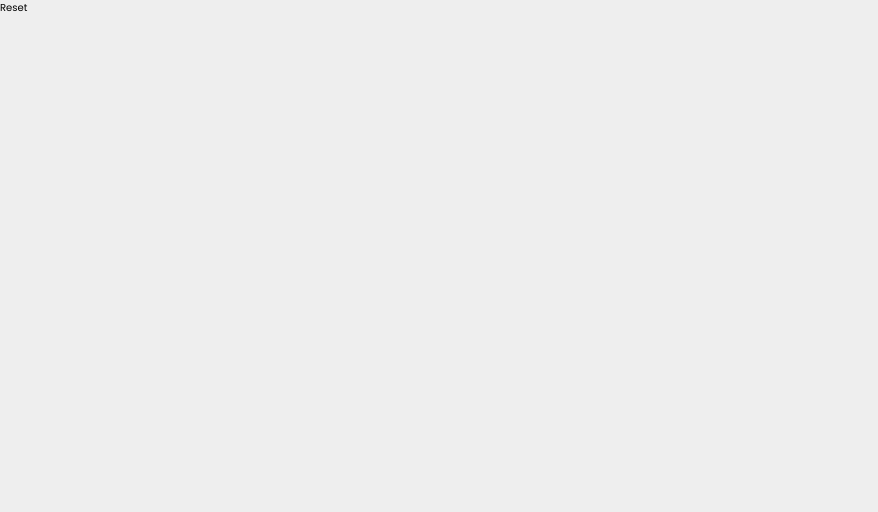
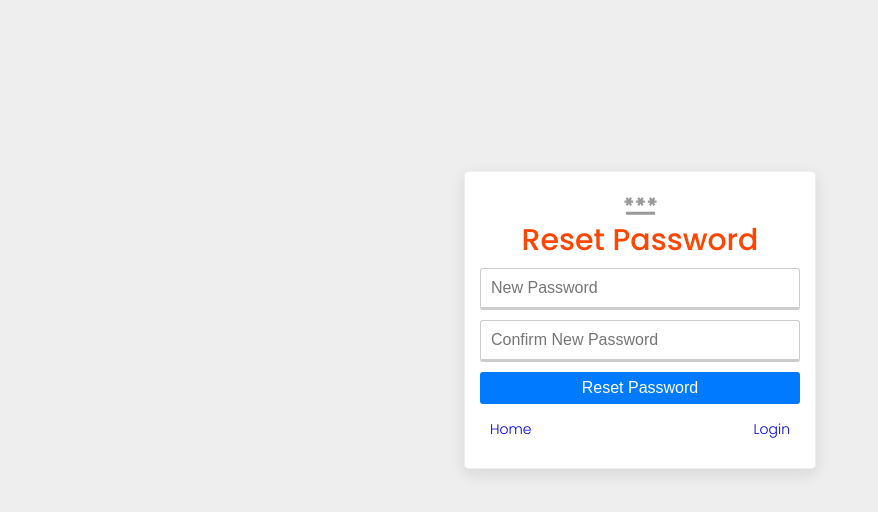
Before and after one commit to taylorericson/inventory-management-app, a React (Create React App) app in the folder frontend/: page /resetpassword/1 in a window 1280 px wide. Shown: the top 512 px of the page, without its empty margins (0-878 px from the left). Built offline with nearby package versions, Linux system fonts and the light colour scheme.

Commit message:
create Reset component and add styling

```diff
--- a/frontend/src/pages/auth/Reset.js
+++ b/frontend/src/pages/auth/Reset.js
@@ -1,7 +1,48 @@
 import React from "react";
+import styles from "./auth.module.css";
+import { MdPassword } from "react-icons/md";
+import Card from "../../components/card/Card";
+import { Link } from "react-router-dom";
 
 const Reset = () => {
-  return <div>Reset</div>;
+  return (
+    <div className={`container ${styles.auth}`}>
+      <Card>
+        <div className={styles.form}>
+          <div className="--flex-center">
+            <MdPassword size={35} color="#999" />
+          </div>
+          <h2>Reset Password</h2>
+
+          <form>
+            <input
+              type="password"
+              placeholder="New Password"
+              required
+              name="password"
+            />
+            <input
+              type="password"
+              placeholder="Confirm New Password"
+              required
+              name="password"
+            />
+            <button type="submit" className="--btn --btn-primary --btn-block">
+              Reset Password
+            </button>
+            <div className={styles.links}>
+              <p>
+                <Link to="/">Home</Link>
+              </p>
+              <p>
+                <Link to="/login">Login</Link>
+              </p>
+            </div>
+          </form>
+        </div>
+      </Card>
+    </div>
+  );
 };
 
 export default Reset;
```
